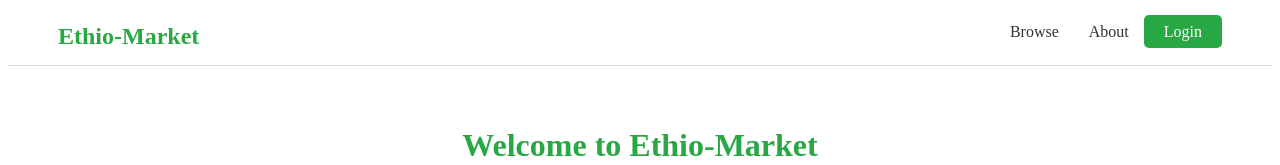
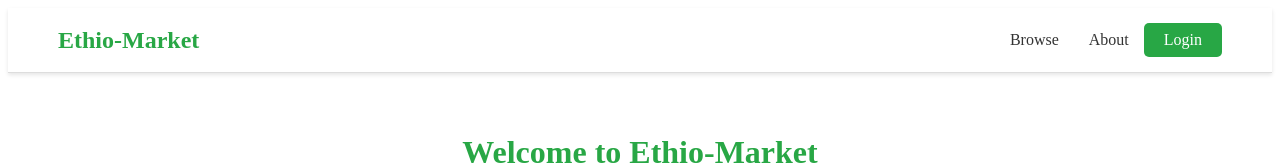
Before and after one commit to hamzeksselman2-ship-it/marketplace-frontend-Final, a React (Create React App) app: page / in a window 1280 px wide. Shown: the top 165 px of the page. Built offline with nearby package versions, Linux system fonts and the light colour scheme; no server answers.

Commit message:
Update Navbar.js

```diff
--- a/src/components/Navbar.js
+++ b/src/components/Navbar.js
@@ -3,27 +3,72 @@ import { Link, useHistory } from 'react-router-dom';
 
 function Navbar() {
   const history = useHistory();
-  const user = JSON.parse(localStorage.getItem('user')); // የተጠቃሚውን መረጃ መፈተሻ
+  const user = JSON.parse(localStorage.getItem('user')); // የተጠቃሚውን መረጃ ከብሮውዘሩ ያነባል
 
   const handleLogout = () => {
-    localStorage.removeItem('user'); // መረጃውን ማጥፊያ
-    history.push('/login');
+    localStorage.removeItem('user'); // የሎጊን መረጃውን ያጠፋል
+    history.push('/login'); // ወደ ሎጊን ገጽ ይመልሳል
   };
 
   return (
-    <nav style={{ display: 'flex', justifyContent: 'space-between', padding: '15px 50px', backgroundColor: '#fff', borderBottom: '1px solid #ddd' }}>
-      <Link to="/" style={{ fontSize: '24px', fontWeight: 'bold', color: '#28a745', textDecoration: 'none' }}>Ethio-Market</Link>
-      <div>
+    <nav style={{
+      display: 'flex',
+      justifyContent: 'space-between',
+      alignItems: 'center',
+      padding: '15px 50px',
+      backgroundColor: '#fff',
+      borderBottom: '1px solid #ddd',
+      boxShadow: '0 2px 4px rgba(0,0,0,0.1)'
+    }}>
+      {/* የዌብሳይቱ ስም */}
+      <Link to="/" style={{ fontSize: '24px', fontWeight: 'bold', color: '#28a745', textDecoration: 'none' }}>
+        Ethio-Market
+      </Link>
+
+      <div style={{ display: 'flex', alignItems: 'center' }}>
         <Link to="/" style={{ margin: '0 15px', textDecoration: 'none', color: '#333' }}>Browse</Link>
         <Link to="/about" style={{ margin: '0 15px', textDecoration: 'none', color: '#333' }}>About</Link>
 
+        {/* ተጠቃሚው ሎጊን ካደረገ ብቻ የሚታዩ ምርጫዎች */}
         {user ? (
           <>
-            <span style={{ margin: '0 15px', fontWeight: 'bold' }}>{user.email}</span>
-            <button onClick={handleLogout} style={{ padding: '5px 15px', backgroundColor: '#dc3545', color: '#fff', border: 'none', borderRadius: '5px', cursor: 'pointer' }}>Logout</button>
+            <Link to="/add-product" style={{
+              margin: '0 15px',
+              textDecoration: 'none',
+              color: '#28a745',
+              fontWeight: 'bold',
+              border: '1px solid #28a745',
+              padding: '5px 10px',
+              borderRadius: '5px'
+            }}>
+              Sell Item
+            </Link>
+            <span style={{ margin: '0 15px', color: '#555', fontWeight: '500' }}>{user.email}</span>
+            <button
+              onClick={handleLogout}
+              style={{
+                padding: '8px 15px',
+                backgroundColor: '#dc3545',
+                color: '#fff',
+                border: 'none',
+                borderRadius: '5px',
+                cursor: 'pointer'
+              }}
+            >
+              Logout
+            </button>
           </>
         ) : (
-          <Link to="/login" style={{ padding: '8px 20px', backgroundColor: '#28a745', color: '#fff', borderRadius: '5px', textDecoration: 'none' }}>Login</Link>
+          /* ሎጊን ካላደረገ የሚታይ ቁልፍ */
+          <Link to="/login" style={{
+            padding: '8px 20px',
+            backgroundColor: '#28a745',
+            color: '#fff',
+            borderRadius: '5px',
+            textDecoration: 'none'
+          }}>
+            Login
+          </Link>
         )}
       </div>
     </nav>
```
